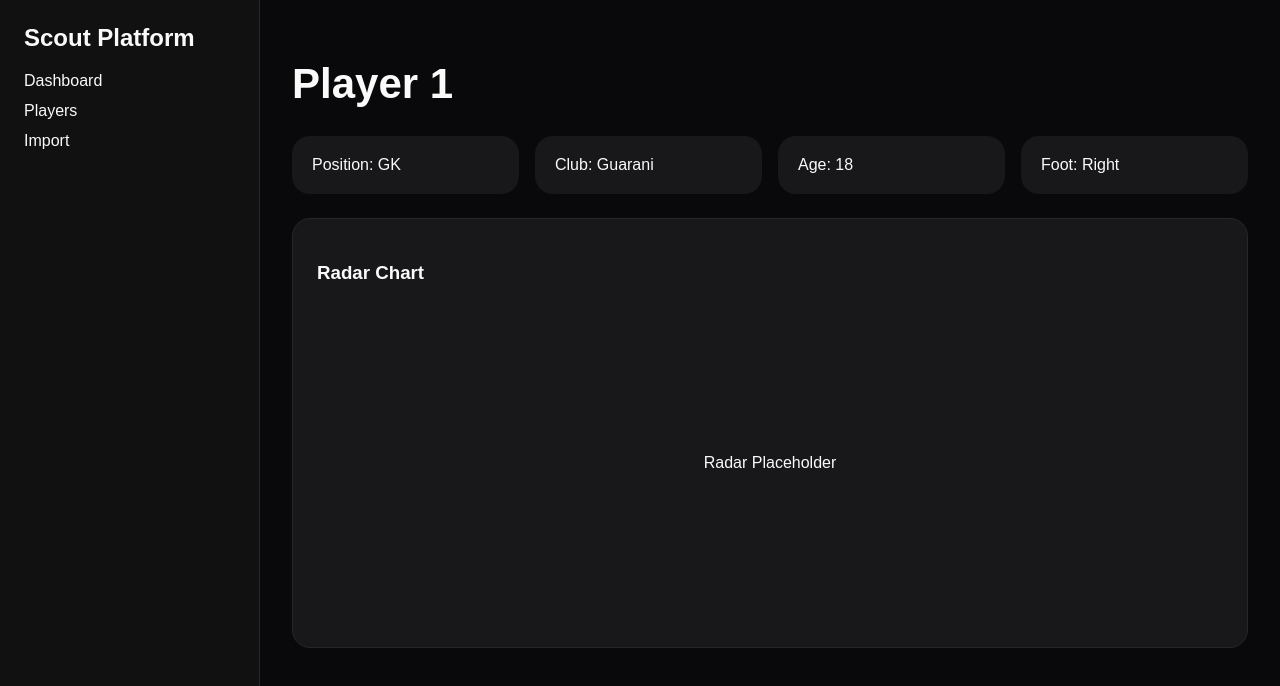
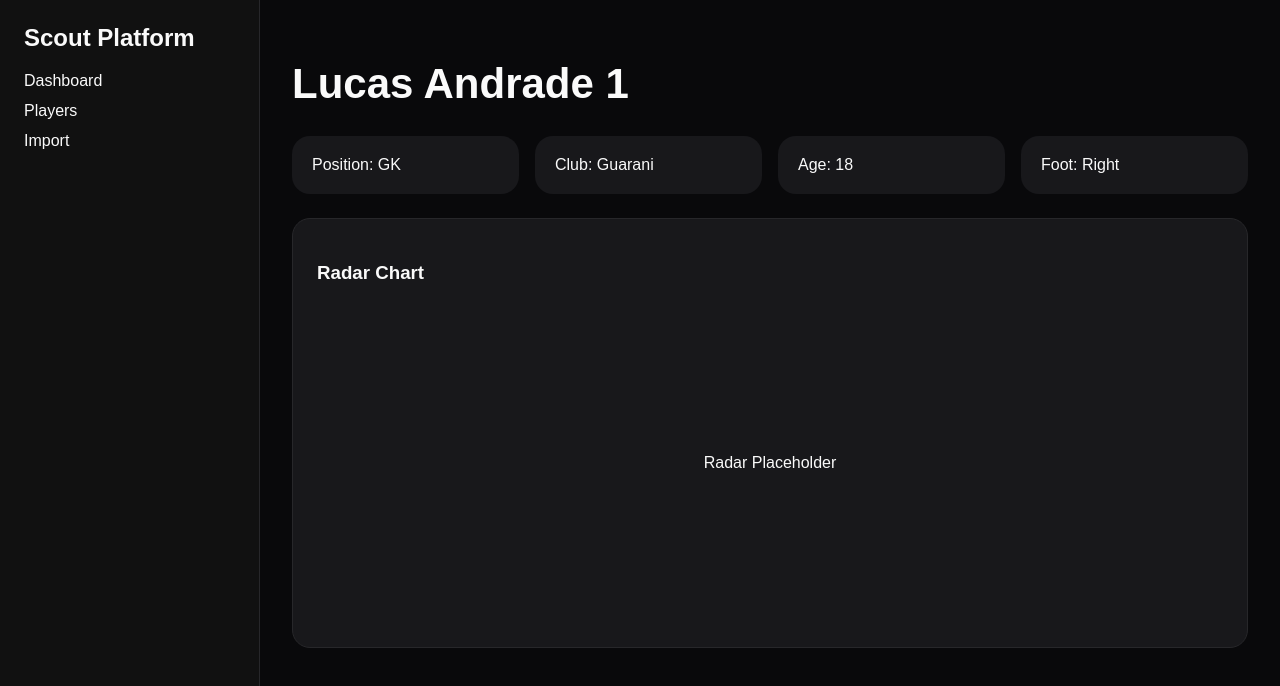
Before and after one commit to centraldescout/scout, a Next.js app: page /players/1 in a window 1280 px wide. Shown: the top 686 px of the page. Built offline with nearby package versions, Linux system fonts and the light colour scheme.

Commit message:
Enrich mock player dataset

```diff
--- a/src/data/mock.ts
+++ b/src/data/mock.ts
@@ -1 +1,6 @@
-export const players = Array.from({ length: 50 }).map((_, i) => ({ id: `${i + 1}`, fullName: `Player ${i + 1}`, position: ['GK','CB','FB','DM','CM','AM','WG','ST'][i % 8], club: ['Guarani','Palmeiras','Santos','Corinthians'][i % 4], age: 18 + (i % 15), nationality: 'Brazil', minutes: 900 + i * 40, marketValue: 1000000 + i * 250000, foot: i % 2 === 0 ? 'Right' : 'Left', height: 170 + (i % 20) }))
+const positions=['GK','CB','RB','LB','DM','CM','AM','RW','LW','ST']
+const clubs=['Guarani','Palmeiras','Santos','Corinthians','São Paulo','Athletico','Bahia','Ceará']
+const names=['Lucas Andrade','João Silva','Pedro Henrique','Matheus Rocha','Rafael Costa','Bruno Lima','Caio Martins','Gustavo Alves','Diego Souza','Thiago Nunes']
+export const players=Array.from({length:60}).map((_,i)=>({id:`${i+1}`,fullName:`${names[i%names.length]} ${i+1}`,position:positions[i%positions.length],club:clubs[i%clubs.length],age:18+(i%15),nationality:i%5===0?'Argentina':'Brazil',minutes:780+i*37,marketValue:800000+i*180000,foot:i%2===0?'Right':'Left',height:170+(i%22),rating:62+(i%34),percentile:55+(i%42),status:['Observe','Approved','Priority','Market Opportunity'][i%4],photoUrl:`https://api.dicebear.com/8.x/personas/svg?seed=scout-${i+1}`,metrics:{attack:50+(i%45),passing:48+(i%44),defending:42+(i%48),physical:58+(i%36),pressing:54+(i%38)},trend:[58+(i%12),61+(i%14),64+(i%16),66+(i%18)]}))
+export const clubsList=clubs
+export const positionsList=positions
```
